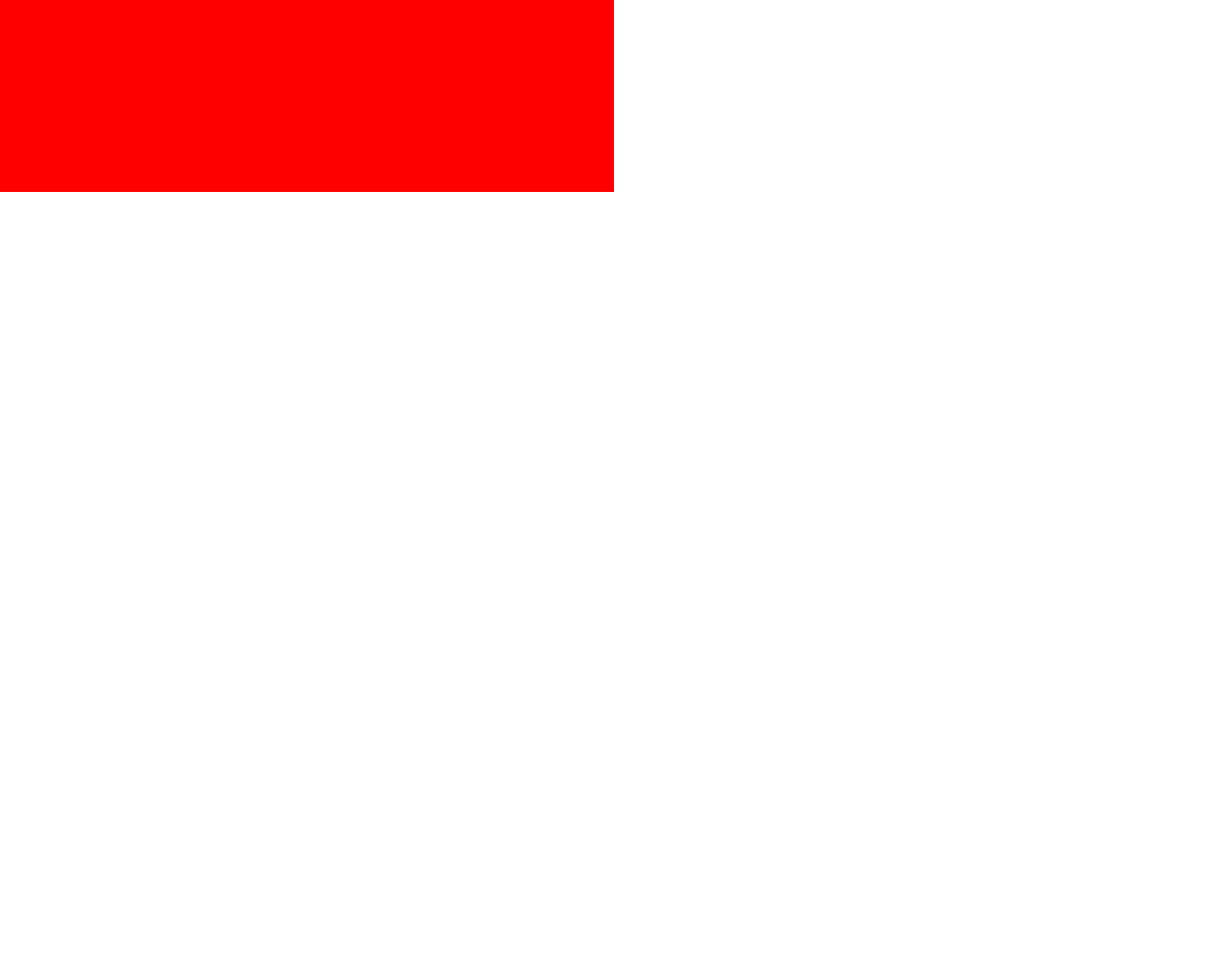
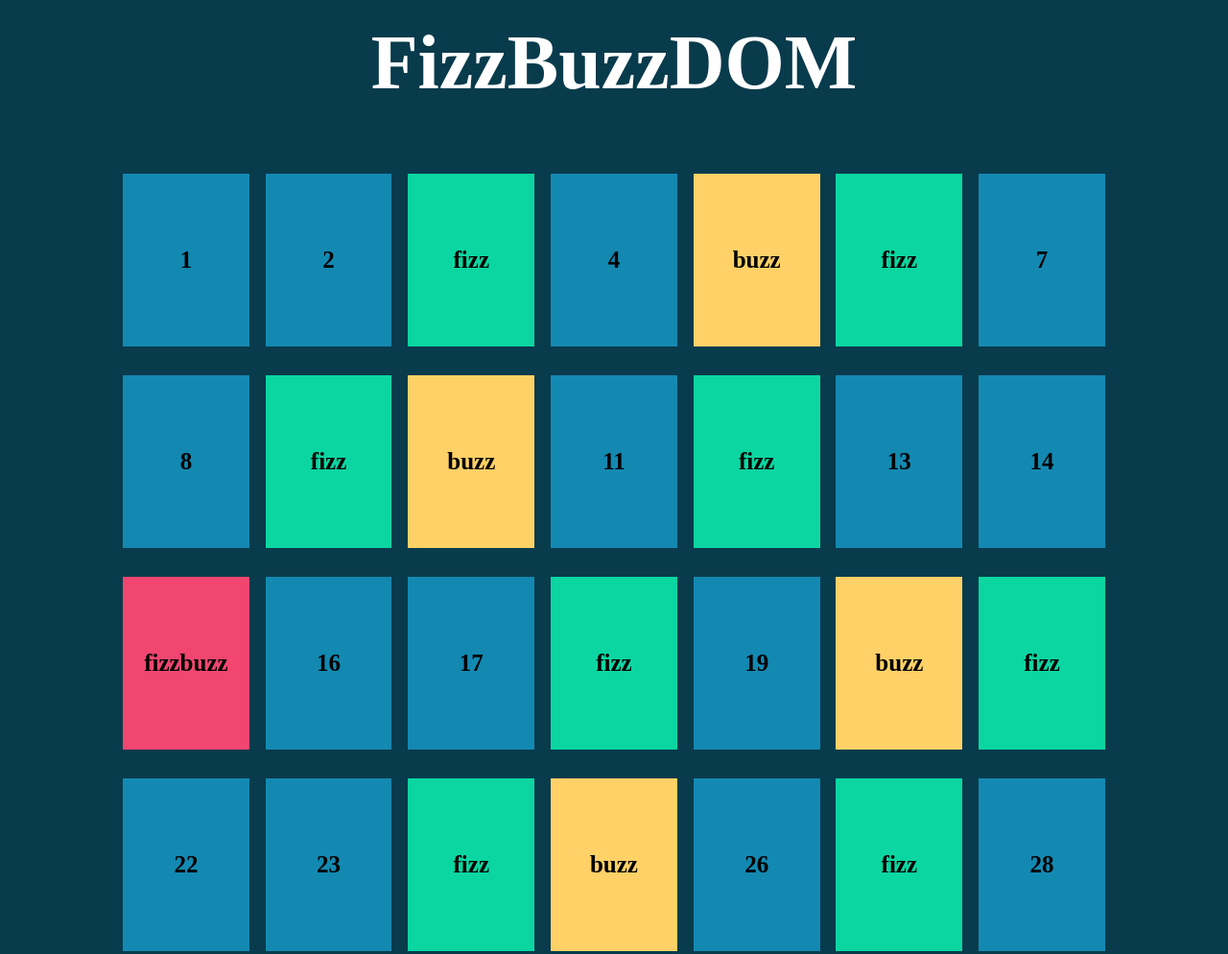
Before and after one commit to Intrusion0/js-fizzbuzzdom, a plain HTML site: page index.html in a window 1280 px wide. Shown: the top 994 px of the page at 96% size. Before the commit the page ends 800 px from the top, so only its background shows below. Drawn offline with Linux system fonts and the light colour scheme.

Commit message:
Completed

```diff
--- a/css/style.css
+++ b/css/style.css
@@ -4,10 +4,55 @@
     box-sizing: border-box;
 }
 
-/* debug */
+/* General rules */
 
-div {
-    background-color: red;
-    height: 200px;
-    width: 50%;
+body {
+    background-color: #083b4c;
 }
+
+/* Container */
+
+.container {
+    width: 80%;
+    margin: 0 auto;
+}
+
+.container h1 {
+    color: white;
+    font-size: 80px;
+    padding: 20px 0;
+    text-align: center;
+}
+
+/* ContainerSquare */
+
+.containerSquare {
+    display: flex;
+    flex-flow: row wrap;
+    justify-content: space-between;
+    padding: 50px 0;
+}
+
+.square, .fizz, .buzz, .fizzbuzz {
+    background-color: #1389b2;
+    height: 180px;
+    width: calc(90.1% / 7);
+    margin-bottom: 30px;
+    display: flex;
+    justify-content: center;
+    align-items: center;
+    font-weight: 900;
+    font-size: 25px;
+}
+
+.fizz {
+    background-color: #0bd6a1;
+}
+
+.buzz {
+    background-color: #ffd166;
+}
+
+.fizzbuzz {
+    background-color: #f0466f;
+}
--- a/index.html
+++ b/index.html
@@ -9,7 +9,24 @@
 </head>
 <body>
 
-    <div>
+    <div class="container">
+        <h1>
+            FizzBuzzDOM
+        </h1>
+        <div class="containerSquare">
+            <!-- <div class="square">
+                1
+            </div>
+            <div class="fizz">
+                2
+            </div>
+            <div class="buzz">
+                3
+            </div>
+            <div class="fizzbuzz">
+                4
+            </div> -->
+        </div>
 
     </div>
 
--- a/js/script.js
+++ b/js/script.js
@@ -1 +1,28 @@
-console.log("Eccomiii!!");
+/* Scrivi un programma che esegua un ciclo da 1 a 100
+e a ogni iterazione appenda un elemento html al container con uno stile differente a seconda del valore dell’indice
+per i multipli di 3,
+per i multipli di 5
+e per i valori che sono sia multipli di 3 che di 5.
+*/
+
+const contSquare = document.querySelector(".containerSquare");
+
+for (let i = 1; i <= 100; i++) {
+    const div = document.createElement("div");
+    div.classList.add("square");
+    div.append(i);
+    contSquare.append(div);
+
+    if (i % 3 === 0 && i % 5 === 0) {
+        div.classList.add("fizzbuzz");
+        div.innerHTML = `fizzbuzz`;
+    }
+    else if (i % 3 === 0) {
+        div.classList.add("fizz");
+        div.innerHTML = `fizz`;
+    }
+    else if (i % 5 === 0) {
+        div.classList.add("buzz");
+        div.innerHTML = `buzz`;
+    }
+}
```
